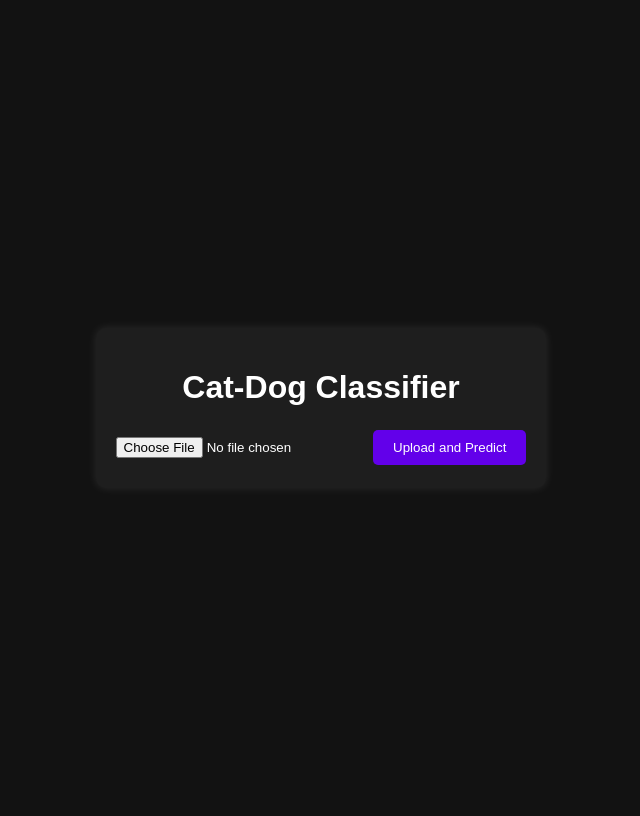
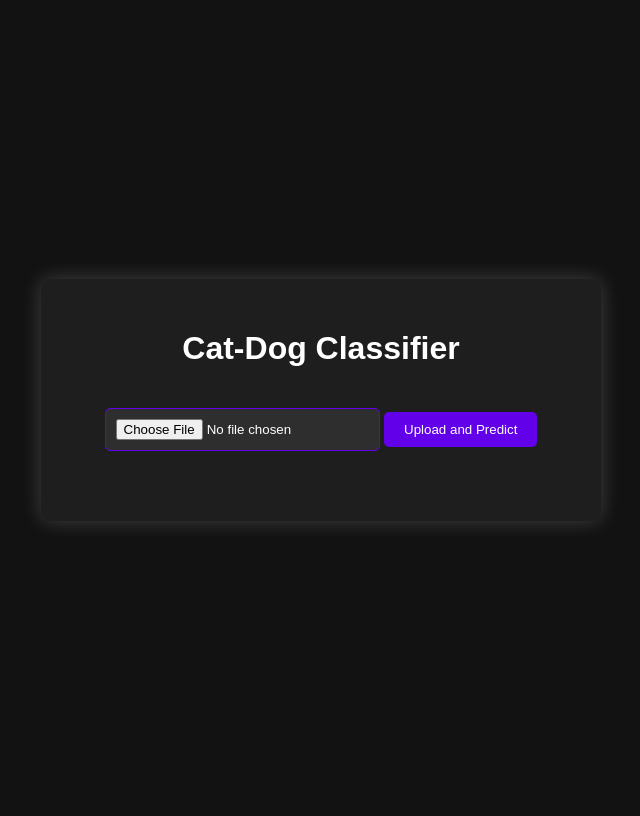
Before and after one commit to QwertyFusion/cat-dog-classifier, a Flask app: page / in a window 1280 px wide. Shown: the whole page, without its empty margins (319-959 px from the left). After the commit the page ends 527 px from the top, so only its background shows below. Run offline with Flask 3, Linux system fonts and the light colour scheme; parts of the project's set-up code (start-up, migrations or seed data) failed here and were passed over.

Commit message:
Updated look & feel

```diff
--- a/app/static/styles.css
+++ b/app/static/styles.css
@@ -1,24 +1,32 @@
 body {
   background-color: #121212;
   color: #ffffff;
-  font-family: Arial, sans-serif;
+  font-family: 'Arial', sans-serif;
   display: flex;
   justify-content: center;
   align-items: center;
   height: 100vh;
   flex-direction: column;
+  margin: 0;
 }
 
 .container {
   text-align: center;
   background: #1e1e1e;
-  padding: 20px;
+  padding: 30px;
   border-radius: 10px;
-  box-shadow: 0 0 10px rgba(255, 255, 255, 0.1);
+  box-shadow: 0 0 20px rgba(255, 255, 255, 0.2);
+  width: 90%;
+  max-width: 500px;
 }
 
 input[type="file"] {
-  margin: 10px 0;
+  margin: 20px 0;
+  padding: 10px;
+  border: 1px solid #6200ea;
+  border-radius: 5px;
+  background: #2e2e2e;
+  color: #ffffff;
 }
 
 button {
@@ -28,9 +36,22 @@ button {
   padding: 10px 20px;
   border-radius: 5px;
   cursor: pointer;
-  transition: 0.3s;
+  transition: background 0.3s, transform 0.2s;
 }
 
 button:hover {
   background: #3700b3;
+  transform: scale(1.05);
 }
+
+#result {
+  margin-top: 20px;
+  text-align: left;
+}
+
+#uploadedImage {
+  margin-top: 20px;
+  max-width: 100%;
+  border-radius: 10px;
+  box-shadow: 0 0 10px rgba(255, 255, 255, 0.1);
+}
--- a/app/templates/index.html
+++ b/app/templates/index.html
@@ -9,7 +9,7 @@
   <body>
     <div class="container">
       <h1>Cat-Dog Classifier</h1>
-      <input type="file" id="fileInput" />
+      <input type="file" id="fileInput" accept="image/*" />
       <button onclick="uploadImage()">Upload and Predict</button>
       <div id="result"></div>
       <img
```
